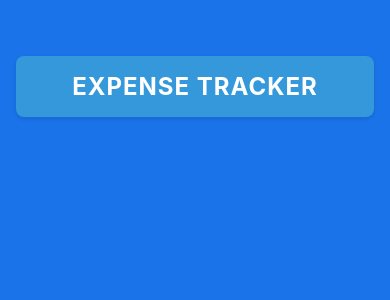
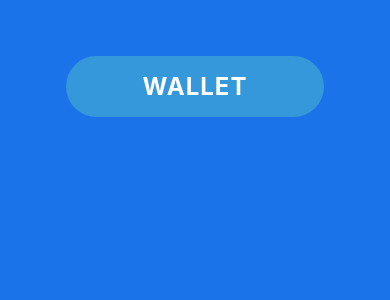
Before and after one commit to KhanMarufHossain/ExpenseTracker, a React Native app: screen / in a window 390 px wide. Shown: the top 300 px of the page. Built offline with nearby package versions, Linux system fonts and the light colour scheme.

Commit message:
marginFix title

```diff
--- a/Components/Title.js
+++ b/Components/Title.js
@@ -5,7 +5,7 @@ export default function Title() {
 
     return(
         <View style={styles.container}>
-            <Text style={styles.title}>Expense Tracker</Text>
+            <Text style={styles.title}>WALLET</Text>
         </View>
     );
 }
@@ -14,20 +14,17 @@ const styles = StyleSheet.create({
     container: {
         padding: 16,
         backgroundColor: '#3498db',
-        borderRadius: 8,
+        borderRadius: 50,
         alignItems: 'center',
         marginTop: 40,
-        shadowColor: '#000',
-        shadowOffset: { width: 0, height: 2 },
-        shadowOpacity: 0.1,
-        shadowRadius: 4,
+        marginHorizontal: 50,
         elevation: 3,
     },
     title: {
         fontSize: 24,
         fontWeight: 'bold',
         color: '#fff',
-        textTransform: 'uppercase',
+
         letterSpacing: 1,
     }
 });
```
